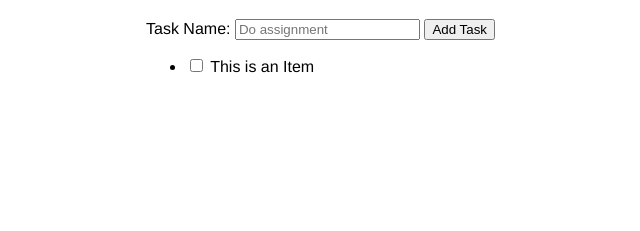
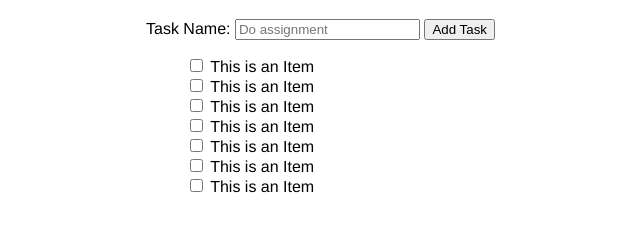
Before and after one commit to BilalWazir/ISYS3004-ToDo-Final, a plain HTML site: page index.html in a window 1280 px wide. Shown: the part 61-292 px from the top of the page, without its empty margins (194-834 px from the left). Drawn offline with Linux system fonts and the light colour scheme.

Commit message:
added multiple items

```diff
--- a/index.html
+++ b/index.html
@@ -23,12 +23,48 @@
       </button>
     </form>
     <ul id="todo-list">
-        <li>
+        <li class="task">
           <label>
             <input type = "checkbox">
             This is an Item
-            </label>
-            </li>
+          </label>
+        </li>
+        <li class="task">
+          <label>
+            <input type = "checkbox">
+            This is an Item
+          </label>
+        </li>
+        <li class="task">
+          <label>
+            <input type = "checkbox">
+            This is an Item
+          </label>
+        </li>
+        <li class="task">
+          <label>
+            <input type = "checkbox">
+            This is an Item
+          </label>
+        </li>
+        <li class="task">
+          <label>
+            <input type = "checkbox">
+            This is an Item
+          </label>
+        </li>
+        <li class="task">
+          <label>
+            <input type = "checkbox">
+            This is an Item
+          </label>
+        </li>
+        <li class="task">
+          <label>
+            <input type = "checkbox">
+            This is an Item
+          </label>
+        </li>
 
     </ul>
 
```
